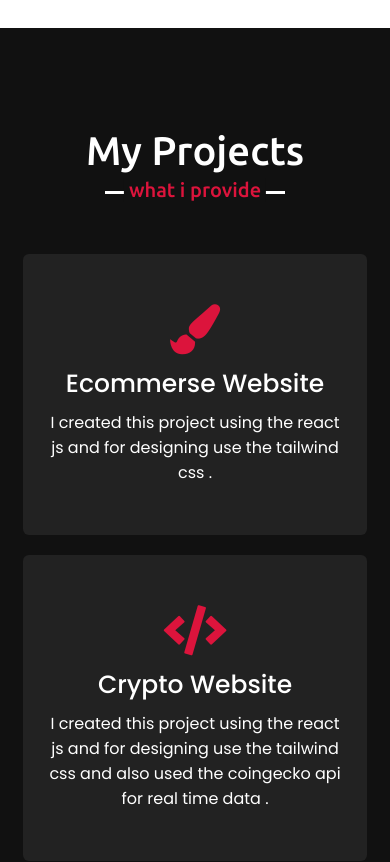
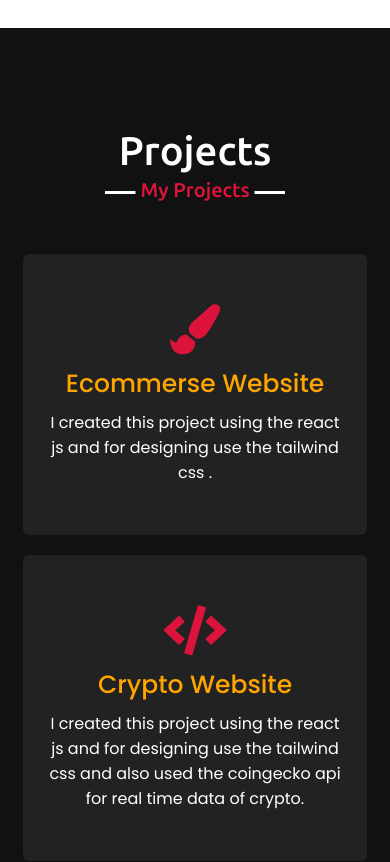
Before and after one commit to deepakumardaksh/deepPortfolio, a plain HTML site: page index.html in a window 390 px wide. Shown: the part 1840-2702 px from the top of the page. Drawn offline with nearby package versions, Linux system fonts and the light colour scheme; files whose address does not match are found by name.

Commit message:
first commit

```diff
--- a/index.html
+++ b/index.html
@@ -67,10 +67,10 @@
     <!-- services section start -->
     <section class="services" id="services">
         <div class="max-width">
-            <h2 class="title">My Projects</h2>
+            <h2 class="title">Projects</h2>
             <div class="serv-content">
                 <div class="card">
-                    <a href="" class="ancor">
+                    <a href="https://only-food-omega.vercel.app/">
                         <div class="box">
                             <i class="fas fa-paint-brush"></i>
                             <div class="text">Ecommerse Website</div>
@@ -79,15 +79,17 @@
                     </a>
                 </div>
 
+
                 <div class="card">
-                   <a href="https://cryptodesh.vercel.app/" class="ancor">
+                   <a href="https://cryptodesh.vercel.app/" >
                     <div class="box">
                         <i class="fas fa-code"></i>
                         <div class="text">Crypto Website</div>
-                        <p>I created this project using the react js and for designing use the tailwind css and also used the coingecko api for real time data .</p>
+                        <p>I created this project using the react js and for designing use the tailwind css and also used the coingecko api for real time data of crypto.</p>
                     </div>
                    </a>
                 </div>
+
                </div>
             </div>
         </div>
--- a/style.css
+++ b/style.css
@@ -269,7 +269,7 @@ section .title::after{
 .services .title::after,
 .teams .title::after{
     background: #111;
-    content: "what i provide";
+    content: " My Projects";
 }
 .services .serv-content .card{
     width: calc(33% - 20px);
@@ -550,7 +550,12 @@ footer span a{
 footer span a:hover{
     text-decoration: underline;
 }
-
+.box .text{
+    color: orange;
+}
+.box p{
+    color:  white;
+}
 
 /* responsive media query start */
 @media (max-width: 1104px) {
@@ -677,14 +682,5 @@ footer span a:hover{
         font-size: 23px;
         line-height: 38px;
     }
-    .ancor{
-        text-decoration: none;
-        color: #fff;
-    }
-    .box .text{
-        color: white;
-    }
-    .box p{
-        color: white;
-    }
+
 }
```
